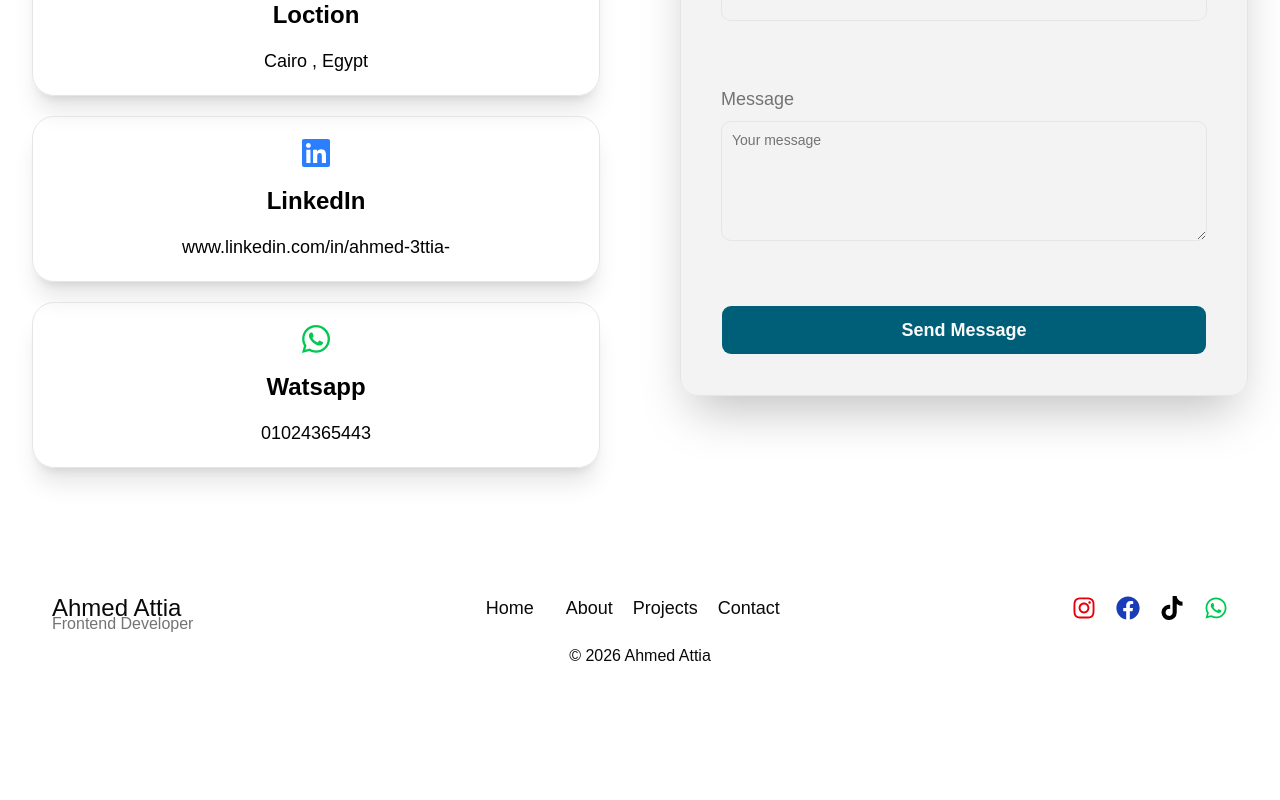
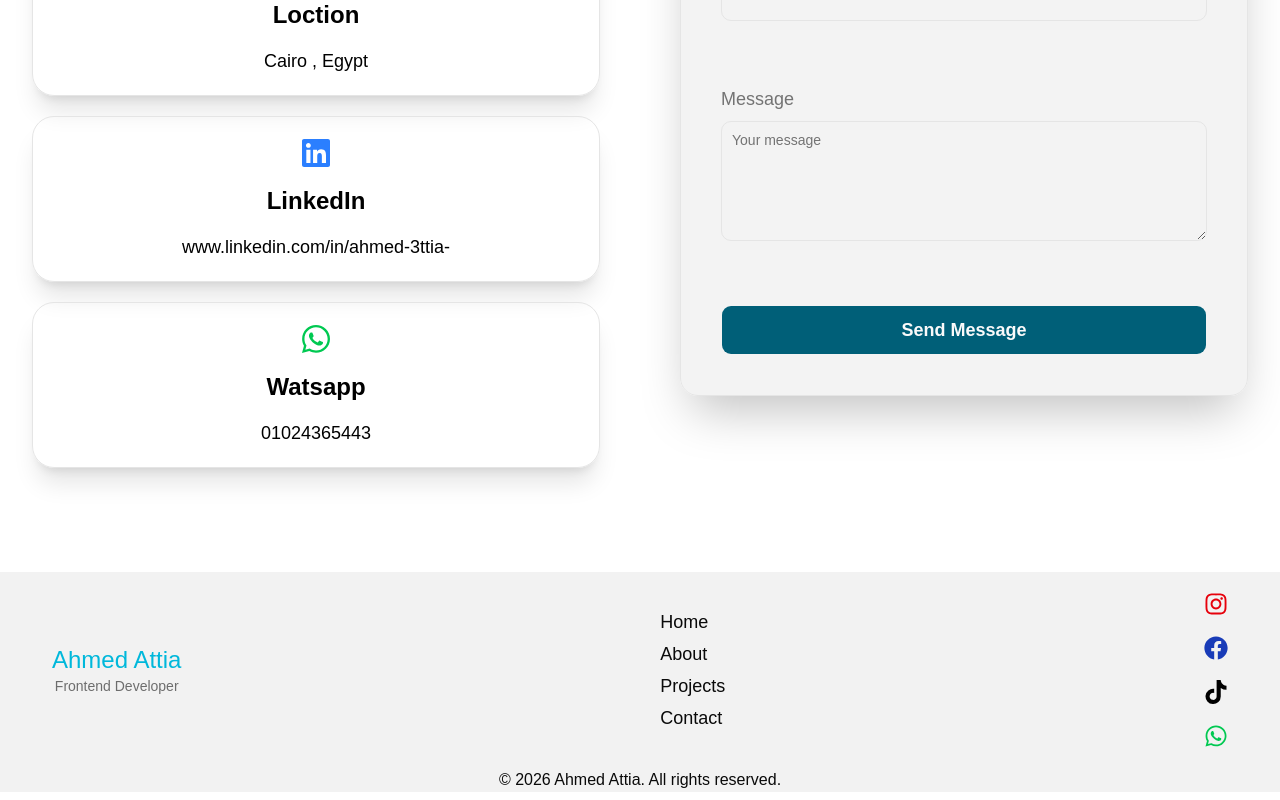
Before and after one commit to ahmedatiaa11/my-portfolio, a React (Vite) app in the folder my-portfolio/: page / in a window 1280 px wide. Shown: the part 3191-3991 px from the top of the page. Before the commit the page ends 3867 px from the top, so only its background shows below. Built offline with nearby package versions, Linux system fonts and the light colour scheme.

Commit message:
last updates

```diff
--- a/my-portfolio/src/Components/Layout/Footer.tsx
+++ b/my-portfolio/src/Components/Layout/Footer.tsx
@@ -3,40 +3,43 @@ import Container from "../Common/Container";
 
 export default function Footer() {
   return (
-    <footer className="">
+    <footer className=" bg-black/5">
       <Container>
         <div
-        className="w-full  flex flex-col lg:flex-row justify-between items-center rounded-full mt-6 p-5 gap-3">
-          <div className=" relative flex flex-col gap">
+        className="w-full  flex flex-col lg:flex-row justify-between items-center rounded-full mt-6 p-5 gap-5 lg:gap-3">
+          <div className=" relative flex flex-col text-cyan-500  ">
                     <h3 className="text-2xl">Ahmed Attia </h3>
-                    <p className=" hidden lg:block absolute w-40 -bottom-3  text-black/55">Frontend Developer</p>
+                    <p className=" text-sm lg:block text-center   text-black/55">Frontend Developer</p>
 
           </div>
 
-        <ul className=" flex gap-5 text-lg ">
-          <li className="hover:bg-cyan-700 hover:text-white transition-all duration-200 px-3 py- rounded-2xl "> <a  href="#home">Home</a></li>
-          <li> <a  href="#about">About</a></li>
-          <li> <a href="#projects">Projects</a></li>
-          <li> <a href="#contact">Contact</a></li>
+        <ul className=" flex flex-col gap-1 text-lg ">
+          <li className="hover:text-cyan-500 hover: transition-all duration-200   rounded-2xl "> <a  href="#home">Home</a></li>
+          <li className="hover:text-cyan-500 hover: transition-all duration-200   rounded-2xl "> <a  href="#about">About</a></li>
+          <li className="hover:text-cyan-500 hover: transition-all duration-200   rounded-2xl "> <a href="#projects">Projects</a></li>
+          <li className="hover:text-cyan-500 hover: transition-all duration-200   rounded-2xl "> <a href="#contact">Contact</a></li>
         </ul>
-        <div className="social links flex gap-5 ">
+        <div className="social links flex flex-col gap-5 ">
           <a
           target="_blank"
+          rel="noopener noreferrer"
           href="https://www.instagram.com/ahmed3ttiaa">
                       <FaInstagram className="w-6 h-6 text-red-600 hover:scale-125 "/>
 
           </a>
           <a
           target="_blank"
+          rel="noopener noreferrer"
            href="https://www.facebook.com/ahmed.attia.88284">
                       <FaFacebook className="w-6 h-6 text-blue-800"/>
           </a>
           <a
-          target="_blank" href="https://www.tiktok.com/@ahmed3tiaa">
+          target="_blank" href="https://www.tiktok.com/@ahmed3tiaa"
+          rel="noopener noreferrer">
           <FaTiktok className="w-6 h-6 text-black"/>
           </a>
           <a
-          target="_blank"
+          target="_blank"       rel="noopener noreferrer"
           href="https://wa.me/201024365443">
           <FaWhatsapp className="w-6 h-6 text-green-500 "/>
           </a>
@@ -44,7 +47,7 @@ export default function Footer() {
 
         </div>
         <div className="w-full  rounded-2xl mb-2">
-            <div className=" w-fit   p- mx-auto"> © 2026 Ahmed Attia</div>
+            <div className=" w-fit   p- mx-auto">© 2026 Ahmed Attia. All rights reserved.</div>
         </div>
 
       </Container>
--- a/my-portfolio/src/Components/Layout/Navbar.tsx
+++ b/my-portfolio/src/Components/Layout/Navbar.tsx
@@ -43,39 +43,40 @@ export default function Navbar() {
           hidden lg:flex
           "
           >
-            <li className=" hover:bg-gray-300 duration-300 transition-all hover: rounded-2xl px-2 block">
+            <li className=" hover:scale-103    duration-300 transition-all  rounded-2xl px-2 block">
               <a
                 href="#home"
-                className="   transition-colors hover:text-primary"
+                className="    transition-all hover:text-cyan-700"
               >
                 Home
               </a>
             </li>
-            <li className=" hover:bg-gray-300 duration-300 transition-all hover: rounded-2xl px-2 block">
-              <a href="#about" className="transition-colors hover:text-primary">
-                About
+            <li className="  hover:scale-103  duration-300 transition-all hover: rounded-2xl px-2 block">
+              <a href="#about"
+                className="    transition-all hover:text-cyan-700">
+                  About
               </a>
             </li>
-            <li className=" hover:bg-gray-300 duration-300 transition-all hover: rounded-2xl px-2 block">
+            <li className=" hover:scale-103    duration-300 transition-all  rounded-2xl px-2 block">
               <a
                 href="#skills"
-                className="transition-colors hover:text-primary"
+                className="    transition-all hover:text-cyan-700"
               >
                 Skills
               </a>
             </li>
-             <li className=" hover:bg-gray-300 duration-300 transition-all hover: rounded-2xl px-2 block">
+            <li className=" hover:scale-103    duration-300 transition-all  rounded-2xl px-2 block">
               <a
                 href="#projects"
-                className="transition-colors hover:text-primary"
+                className="    transition-all hover:text-cyan-700"
               >
                 Projects
               </a>
             </li>
-            <li className=" hover:bg-gray-300 duration-300 transition-all hover: rounded-2xl px-2 block">
+            <li className=" hover:scale-103    duration-300 transition-all  rounded-2xl px-2 block">
               <a
                 href="#contact"
-                className="transition-colors hover:text-primary"
+                className="    transition-all hover:text-cyan-700"
               >
                 Contact
               </a>
@@ -90,7 +91,7 @@ export default function Navbar() {
                 download="AHMED-ATTIA-CV.pdf"
                 className="flex   justify-center gap-2  items-center w-full "
               >
-                <ArrowDownToLine className="h-5 w-5 group-hover:rotate-360 transition-all duration-500" /> <span>Download CV</span>
+                <ArrowDownToLine className="h-5 w-5 group-hover:rotate-360 group-hover:text-cyan-600 transition-all duration-500" /> <span>Download CV</span>
               </a>
             </Button>
           </motion.div>
--- a/my-portfolio/src/Sections/Contact/Contact.tsx
+++ b/my-portfolio/src/Sections/Contact/Contact.tsx
@@ -5,15 +5,16 @@ import { LocationEdit, Mail } from "lucide-react";
 import { FaLinkedin, FaWhatsapp } from "react-icons/fa";
 import ContactForm from "../Contact/ContactForm";
 import { useState } from "react";
+import { fadeUp } from "../../animations/FadeUp";
 
 export default function Contact() {
   const [activeCard, setactiveCard] = useState<number>();
   return (
     <motion.section id="contact" className="py-10">
       <Container>
-        <motion.div className="flex flex-col items-center gap-2 ">
-          <motion.h2 className="text-5xl font-bold"> Contact</motion.h2>
-          <motion.p className="text-lg text-muted-foreground ">
+        <motion.div  className="flex flex-col items-center gap-2 ">
+          <motion.h2 {...fadeUp(0)}  className="text-5xl font-bold"> Contact</motion.h2>
+          <motion.p {...fadeUp(.2)} className="text-lg text-muted-foreground ">
             {" "}
             Let's build something together{" "}
           </motion.p>
@@ -21,15 +22,13 @@ export default function Contact() {
 
         <motion.div className=" grid grid-cols-1 lg:grid-cols-2 gap-10 lg:gap-20  ">
           <motion.div className="c-info my-10  p- text-center flex flex-col gap-5 ">
-            <motion.div>
-              <h3 className="text-2xl text-muted-foreground">Get In Touch</h3>
-              {/* <p> I'm currently looking for internship and full-time opportunities.
-Whether you have a project, a job opportunity, or just want to connect,
-I'd be happy to hear from you. </p> */}
+            <motion.div {...fadeUp(0.2)}>
+              <h3  className="text-2xl text-muted-foreground">Get In Touch</h3>
+
             </motion.div>
             <motion.div className="cards flex flex-col gap-5">
 
-              <motion.a
+              <motion.a {...fadeUp(0.2)}
                 href="https://mail.google.com/mail/?view=cm&to=ahmedattia1520@gmail.com"
                 target="_blank"
                 rel="noopener noreferrer"
@@ -43,7 +42,7 @@ I'd be happy to hear from you. </p> */}
                 <p className="text-lg ">ahmedattia1520@gmail.com</p>
               </motion.a>
 
-              <motion.div
+              <motion.div {...fadeUp(0.3)}
                 className={`card1 relative group overflow-hidden border rounded-3xl  shadow-xl  flex flex-col items-center   gap-4 p-5
                 ${activeCard == 2 ? "text-white" : "text-black"}`}
                 onMouseEnter={() => setactiveCard(2)}
@@ -56,7 +55,7 @@ I'd be happy to hear from you. </p> */}
                 <h4 className="text-2xl font-semibold">Loction</h4>
                 <p className="text-lg"> Cairo , Egypt</p>
               </motion.div>
-              <motion.a
+              <motion.a {...fadeUp(0.4)}
                 href="https://www.linkedin.com/in/ahmed-3ttia-/"
                 target="_blank"
                 rel="noopener noreferrer"
@@ -71,7 +70,7 @@ I'd be happy to hear from you. </p> */}
                 <h4 className="text-2xl font-semibold">LinkedIn</h4>
                 <p className="text-lg"> www.linkedin.com/in/ahmed-3ttia-</p>
               </motion.a>
-              <motion.a
+              <motion.a {...fadeUp(0.5)}
                 href="https://wa.me/201024365443"
                 target="_blank"
                 rel="noopener noreferrer"
@@ -94,7 +93,7 @@ I'd be happy to hear from you. </p> */}
 
           <motion.div className="c-form h-full">
             <h3 className="text-center text-2xl font- text-muted-foreground lg:pt-10">
-              Drop us a message below
+              Drop me a message below
                </h3>
             <ContactForm />
           </motion.div>
--- a/my-portfolio/src/Sections/Contact/ContactForm.tsx
+++ b/my-portfolio/src/Sections/Contact/ContactForm.tsx
@@ -6,6 +6,8 @@ import { Input } from "../../Components/Ui/input";
 import { Textarea } from "../../Components/Ui/textarea";
 import { Button } from "../../Components/Ui/button";
 import { useContact } from "../../Hooks/useContact";
+import { fadeUp } from "../../animations/FadeUp";
+import { motion } from "framer-motion";
 // type formInputes ={
 //   name : string ,
 //   email :string ,
@@ -48,8 +50,9 @@ export default function ContactForm() {
 
     })
   }
+  motion
   return (
-    <form onSubmit={form.handleSubmit(onSubmit)}
+    <motion.form onSubmit={form.handleSubmit(onSubmit)} {...fadeUp(0.2)}
     className=" bg-primary/5 space-y-6 h- p-10 mt-5  rounded-2xl border shadow-2xl flex flex-col items-cente gap-10">
       {/* <h3> Submit message </h3> */}
       <Controller
@@ -93,6 +96,6 @@ export default function ContactForm() {
         ">
           Send Message
         </Button>
-    </form>
+    </motion.form>
   )
 }
```
